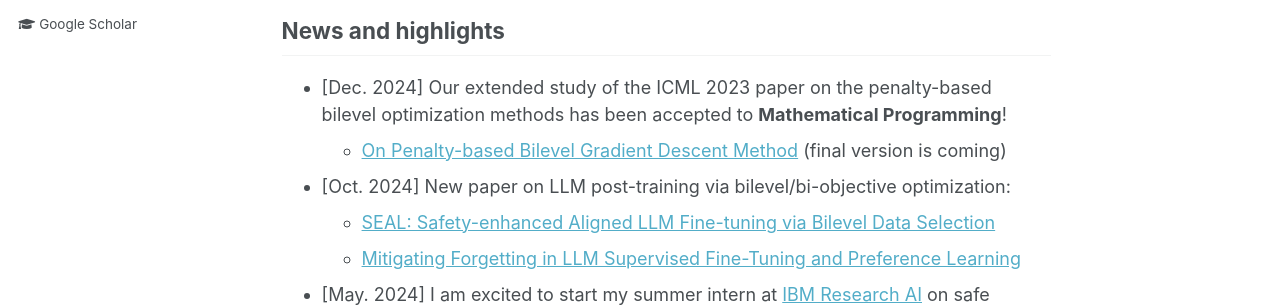
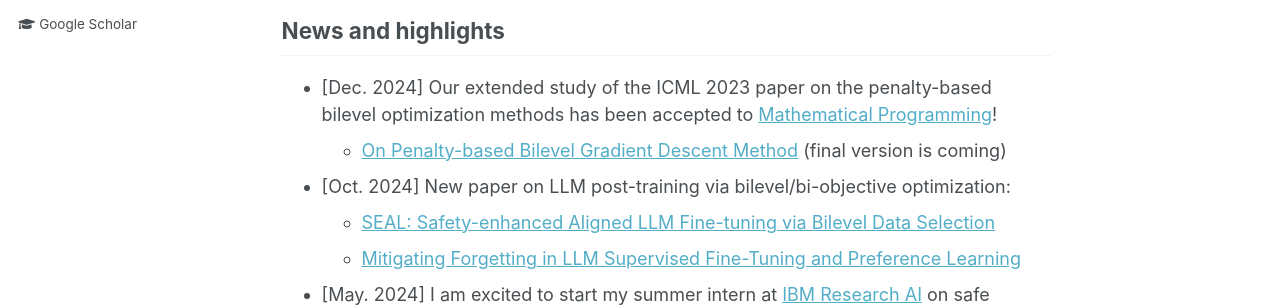
Before and after one commit to hanshen95/hanshen95.github.io, a Jekyll site: the page built from _pages/about.md, in a window 1280 px wide. Shown: the part 428-735 px from the top of the page. Built offline with Jekyll 4.4.1, drawn with Linux system fonts in a browser that asks for light colours.

```diff
--- a/_pages/about.md
+++ b/_pages/about.md
@@ -30,7 +30,7 @@ My research spans the areas of optimization algorithms and machine learning, cov
 
 
 ## News and highlights
-* [Dec. 2024] Our extended study of the ICML 2023 paper on the penalty-based bilevel optimization methods has been accepted to <b>Mathematical Programming</b>!
+* [Dec. 2024] Our extended study of the ICML 2023 paper on the penalty-based bilevel optimization methods has been accepted to [Mathematical Programming](https://link.springer.com/journal/10107)!
   * [On Penalty-based Bilevel Gradient Descent Method](https://arxiv.org/abs/2302.05185) (final version is coming)
 * [Oct. 2024] New paper on LLM post-training via bilevel/bi-objective optimization:
   * [SEAL: Safety-enhanced Aligned LLM Fine-tuning via Bilevel Data Selection](https://arxiv.org/abs/2410.07471)
```
